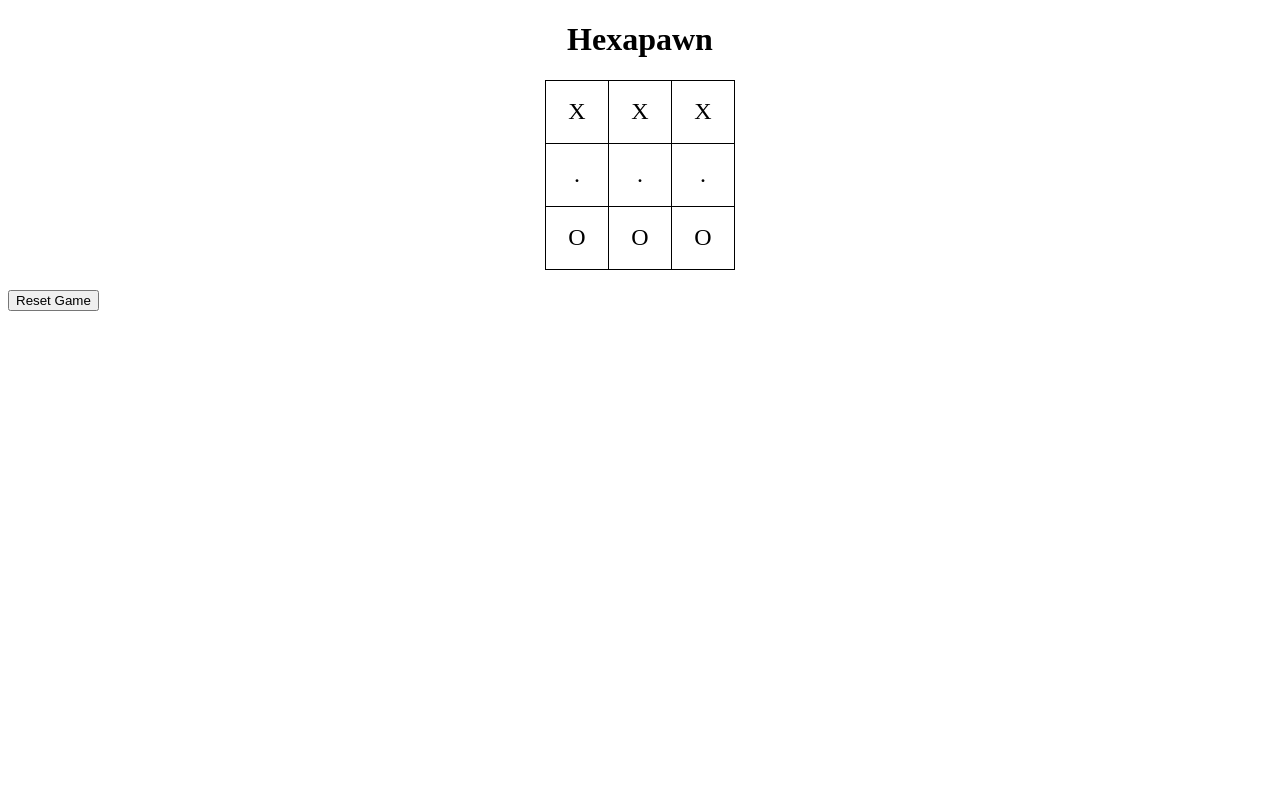
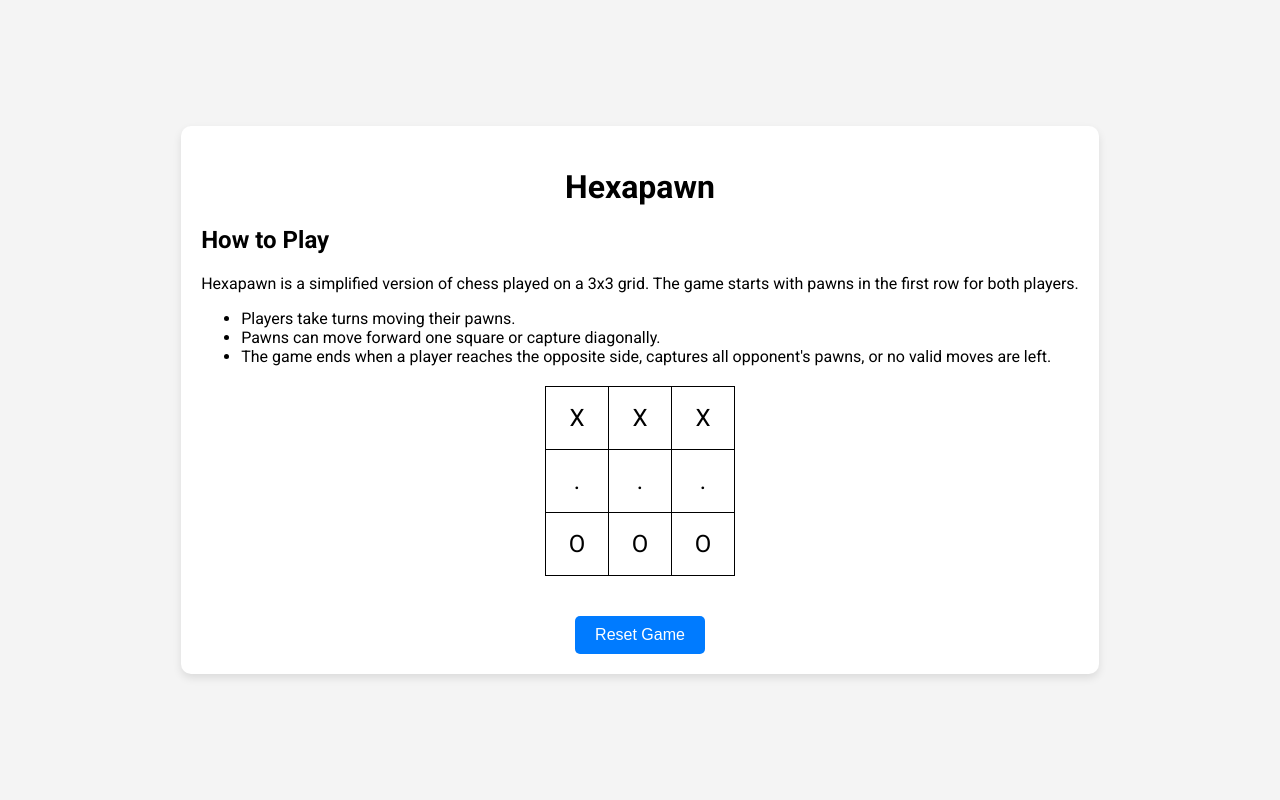
Before and after one commit to benjamin-hutchings/DQN-RLAgent-Hexapawn, a Flask app: page / in a window 1280 px wide. Run offline with Flask 3, Linux system fonts and the light colour scheme.

Commit message:
Deployment Requirements

```diff
--- a/app.py
+++ b/app.py
@@ -1,9 +1,11 @@
 import numpy as np
 from flask import Flask, jsonify, request, render_template
+from flask_cors import CORS
 from agent import DQNAgent
 from game import Hexapawn
 
 app = Flask(__name__)
+CORS(app)
 
 # Initialize the game and agent
 env = Hexapawn()
--- a/static/css/styles.css
+++ b/static/css/styles.css
@@ -1,3 +1,40 @@
+body {
+    font-family: 'Roboto', sans-serif;
+    background-color: #f4f4f4;
+    margin: 0;
+    padding: 0;
+    display: flex;
+    justify-content: center;
+    align-items: center;
+    height: 100vh;
+}
+
+.container {
+    text-align: center;
+    background: #ffffff;
+    padding: 20px;
+    border-radius: 10px;
+    box-shadow: 0 4px 8px rgba(0, 0, 0, 0.1);
+}
+
+h1 {
+    font-weight: 700;
+    margin-bottom: 20px;
+}
+
+.instructions {
+    text-align: left;
+    margin-bottom: 20px;
+}
+
+.instructions h2 {
+    font-weight: 700;
+}
+
+.instructions p, .instructions ul {
+    font-weight: 400;
+}
+
 table {
     border-collapse: collapse;
     margin: 20px auto;
@@ -19,5 +56,15 @@ td.highlight {
 
 button {
     margin-top: 20px;
-    display: block;
+    padding: 10px 20px;
+    background-color: #007bff;
+    color: white;
+    border: none;
+    border-radius: 5px;
+    cursor: pointer;
+    font-size: 16px;
 }
+
+button:hover {
+    background-color: #0056b3;
+}
--- a/templates/index.html
+++ b/templates/index.html
@@ -5,11 +5,23 @@
     <meta name="viewport" content="width=device-width, initial-scale=1.0">
     <title>Hexapawn</title>
     <link rel="stylesheet" href="/static/css/styles.css">
+    <link href="https://fonts.googleapis.com/css2?family=Roboto:wght@400;700&display=swap" rel="stylesheet">
 </head>
 <body>
-    <h1 style="text-align:center;">Hexapawn</h1>
-    <table id="board"></table>
-    <button onclick="resetGame()">Reset Game</button>
+    <div class="container">
+        <h1>Hexapawn</h1>
+        <div class="instructions">
+            <h2>How to Play</h2>
+            <p>Hexapawn is a simplified version of chess played on a 3x3 grid. The game starts with pawns in the first row for both players.</p>
+            <ul>
+                <li>Players take turns moving their pawns.</li>
+                <li>Pawns can move forward one square or capture diagonally.</li>
+                <li>The game ends when a player reaches the opposite side, captures all opponent's pawns, or no valid moves are left.</li>
+            </ul>
+        </div>
+        <table id="board"></table>
+        <button onclick="resetGame()">Reset Game</button>
+    </div>
     <script src="/static/js/script.js"></script>
 </body>
 </html>
```
Also changed, not shown: requirements.txt (added), 1 other file.
